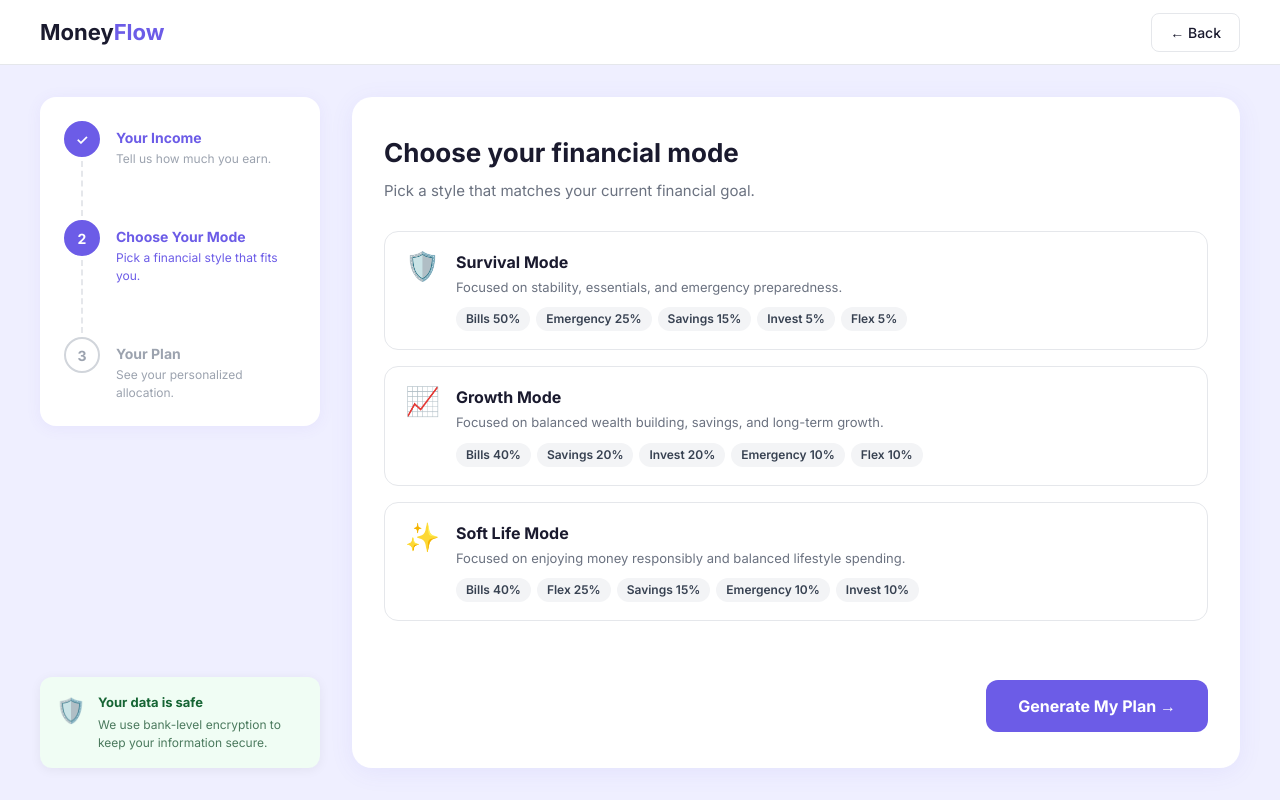
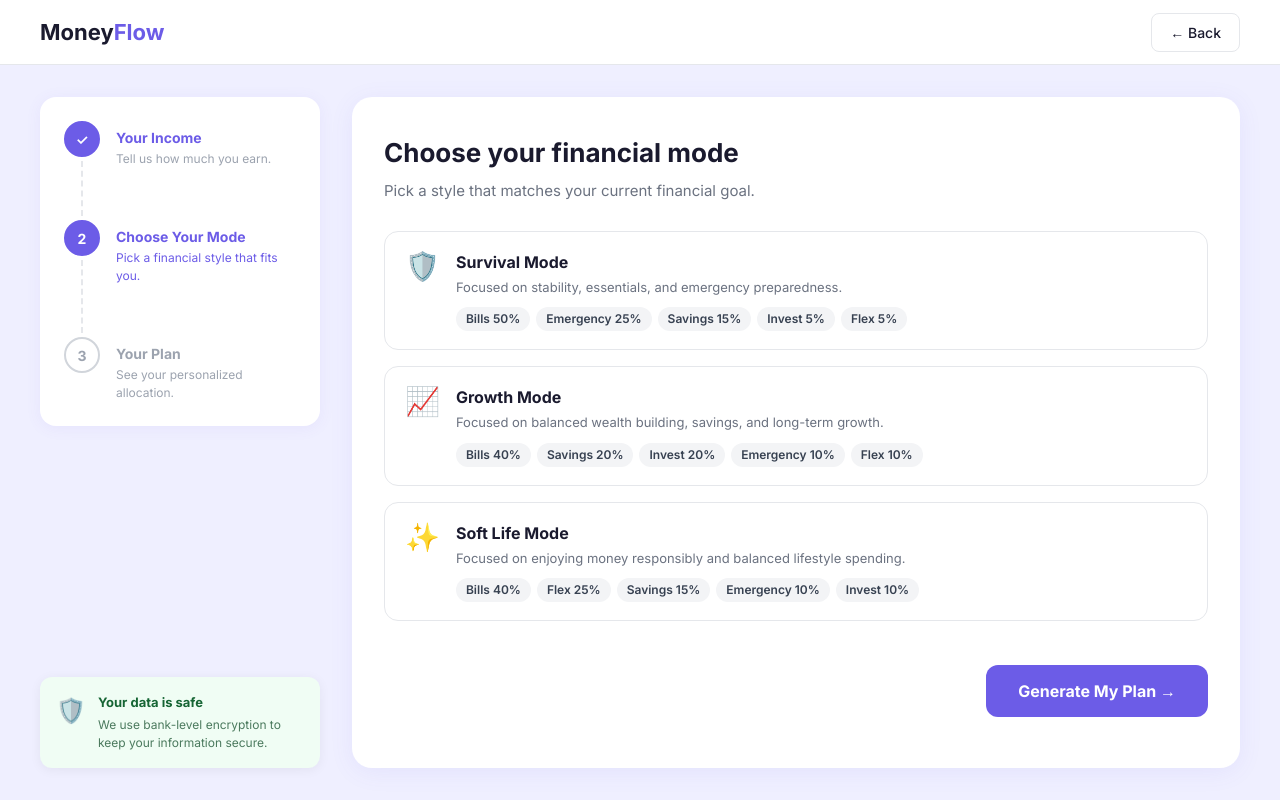
Before and after one commit to DammyD/MoneyFlow, a Next.js app: page /setup in a window 1280 px wide. Both pictures are taken after a click on the button "Continue →". Built offline with nearby package versions, Linux system fonts and the light colour scheme.

Commit message:
change the background

```diff
--- a/app/setup/page.jsx
+++ b/app/setup/page.jsx
@@ -123,7 +123,7 @@ export default function SetupPage() {
   };
 
   return (
-    <div style={{ minHeight: "100vh", background: "#EFEFFF", fontFamily: "'Inter', sans-serif", display: "flex", flexDirection: "column" }}>
+    <div style={{ flex: "1 0 auto", minHeight: "100vh", background: "#EFEFFF", fontFamily: "'Inter', sans-serif", display: "flex", flexDirection: "column" }}>
       {/* Google Font */}
       <style>{`@import url('https://fonts.googleapis.com/css2?family=Inter:wght@400;500;600;700&display=swap');`}</style>
 
@@ -527,7 +527,7 @@ export default function SetupPage() {
                   <p style={{ color: "#EF4444", fontSize: 13, marginBottom: 12 }}>{modeError}</p>
                 )}
 
-                <div style={{ display: "flex", justifyContent: "flex-end", marginTop: "auto", paddingTop: 16 }}>
+                <div style={{ display: "flex", justifyContent: "flex-end", paddingTop: 16 }}>
                   <button
                     onClick={handleGeneratePlan}
                     style={{
```
